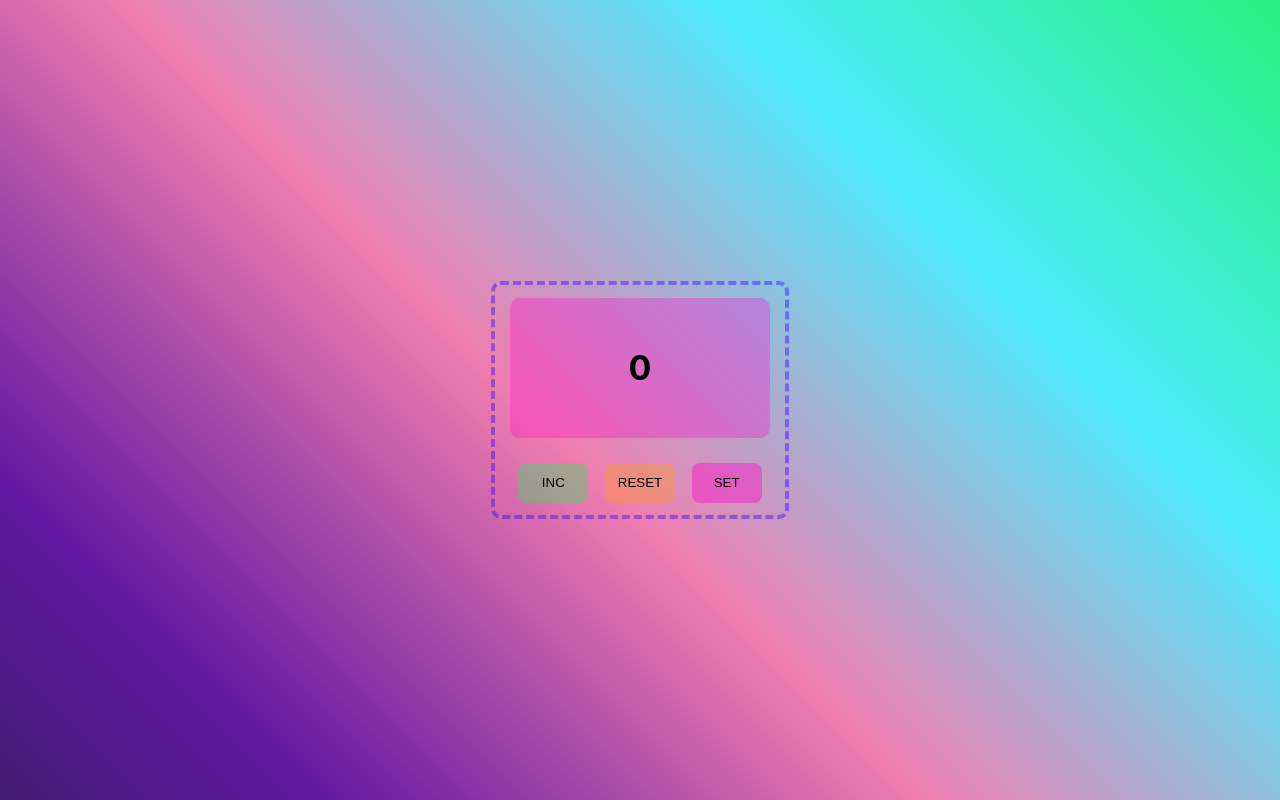
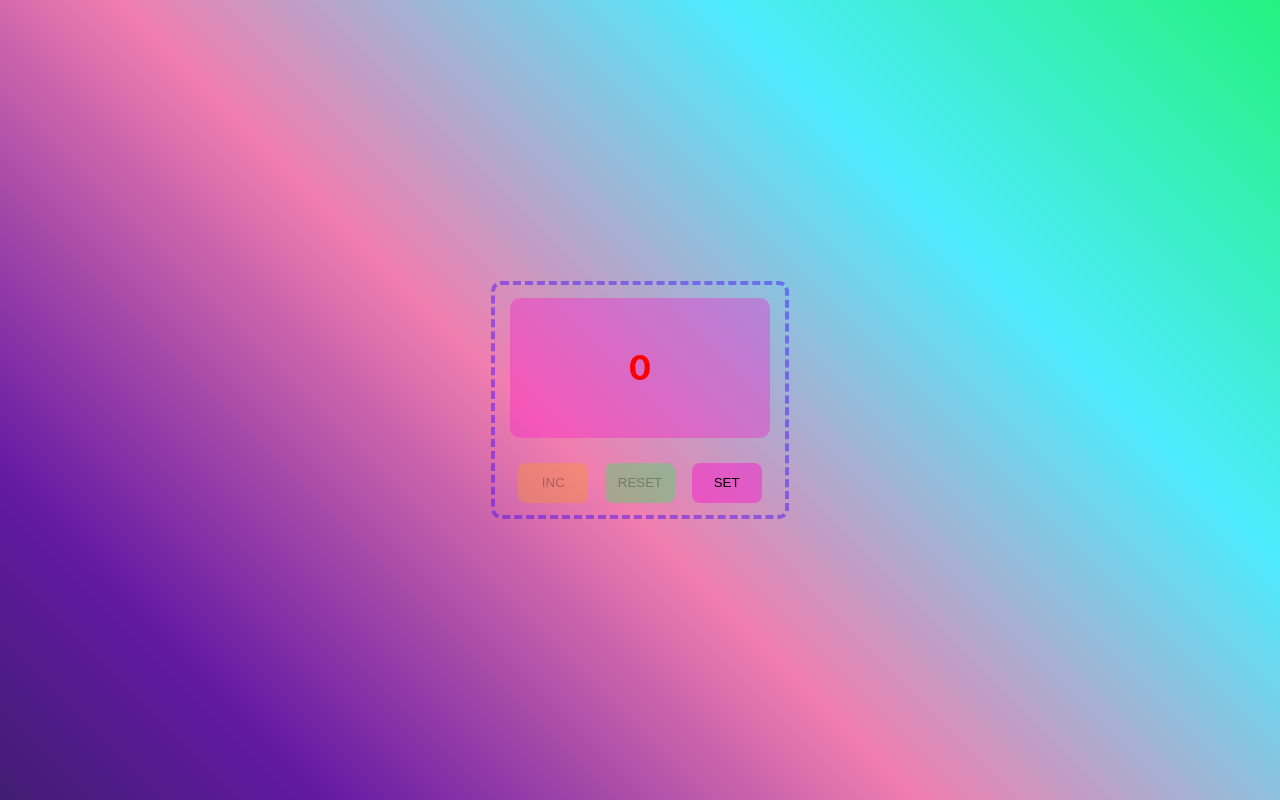
Before and after one commit to AnnaMintel/Counter, a React (Create React App) app: page / in a window 1280 px wide. Built offline with nearby package versions, Linux system fonts and the light colour scheme.

Commit message:
refactor: rewroted Settings and App components

```diff
--- a/src/App.tsx
+++ b/src/App.tsx
@@ -1,23 +1,32 @@
-import React, { useState } from 'react';
+import React, { useEffect, useState } from 'react';
+import { useDispatch } from 'react-redux';
 import './App.css';
 import { Counter } from './components/Counter/Counter';
 import { Settings } from './components/Settings/Settings';
+import { onChangeSetMaxValueAC, onChangeSetStartValueAC, resetAC } from './redux/counter-reducer';
 
 
 function App() {
 
+  const [switchToSettings, setSwitchToSettings] = useState<boolean>(false);
+  const dispatch = useDispatch();
 
-  const [maxValue, setMaxValue] = useState<number>(0);
-  const [startValue, setStartValue] = useState<number>(0);
-  const [switchToSettings, setSwitchToSettings] = useState<boolean>(false);
+  useEffect(() => {
+    let valueAsStringMax = localStorage.getItem('maxValue')
+    let valueAsStringStart = localStorage.getItem('startValue')
+    if (valueAsStringMax || valueAsStringStart) {
+      let newMaxValue = valueAsStringMax && JSON.parse(valueAsStringMax)
+      let newStartValue = valueAsStringStart && JSON.parse(valueAsStringStart)
+
+      dispatch(onChangeSetStartValueAC(+newStartValue));
+      dispatch(onChangeSetMaxValueAC(+newMaxValue));
+    }
+    dispatch(resetAC())
+  }, [])
 
   return <div className="App">
     {switchToSettings
       ? <Settings
-        startValue={startValue}
-        maxValue={maxValue}
-        setMaxValue={setMaxValue}
-        setStartValue={setStartValue}
         setSwitchToSettings={setSwitchToSettings}
       />
       : <Counter
--- a/src/components/Counter/Counter.tsx
+++ b/src/components/Counter/Counter.tsx
@@ -1,4 +1,4 @@
-import React, { useEffect, useState } from 'react';
+import React from 'react';
 import { useDispatch } from 'react-redux';
 import { useSelector } from 'react-redux';
 import { incrementAC, resetAC } from '../../redux/counter-reducer';
@@ -13,10 +13,11 @@ export const Counter = ({ setSwitchToSettings }: valueType) => {
 
   const value = useSelector<AppStateType, number>(state => state.counter.value);
   const maxValue = useSelector<AppStateType, number>(state => state.counter.maxValue);
+  const startValue = useSelector<AppStateType, number>(state => state.counter.startValue);
 
   const dispatch = useDispatch();
 
-  const incValue = () => dispatch(incrementAC())
+  const incValue = () => dispatch(incrementAC());
   const resetValue = () => dispatch(resetAC());
 
   const disabled = value == maxValue;
@@ -24,17 +25,17 @@ export const Counter = ({ setSwitchToSettings }: valueType) => {
   return (
     <div className={s.Counter}>
       <div className={s.section}>
-        <div className={`${s.numberDisplay} ${value == maxValue ? s.redNum : ""} `}>{value}</div>
+        <div className={`${s.numberDisplay} ${disabled ? s.redNum : ""} `}>{value}</div>
         <div className={s.buttoms}>
 
           <button
-            className={value == maxValue ? `${s.buttonReset}` : `${s.buttonInc}`} onClick={incValue}
+            className={disabled ? `${s.buttonReset}` : `${s.buttonInc}`} onClick={incValue}
             disabled={disabled}
           >INC</button>
 
           <button
-            className={value == maxValue ? s.buttonInc : s.buttonReset} onClick={resetValue}
-            disabled={disabled}>RESET</button>
+            className={disabled ? s.buttonInc : s.buttonReset} onClick={resetValue}
+            disabled={value == startValue}>RESET</button>
 
           <button className={s.buttonSet} onClick={() => setSwitchToSettings(true)}>SET</button>
 
--- a/src/components/Settings/Settings.tsx
+++ b/src/components/Settings/Settings.tsx
@@ -1,43 +1,32 @@
 import { TextField } from '@mui/material';
-import React, { ChangeEvent, useEffect, useState } from 'react';
+import React from 'react';
+import { useDispatch, useSelector } from 'react-redux';
+import { onChangeSetMaxValueAC, onChangeSetStartValueAC, resetAC } from '../../redux/counter-reducer';
+import { AppStateType } from '../../redux/store';
 import s from './Settings.module.css';
 
 export type valueType = {
-  startValue: number
-  maxValue: number
-  setValue?: (value: number) => void
-  setMaxValue: (maxValue: number) => void
-  setStartValue: (startValue: number) => void
   setSwitchToSettings: (switchToSettings: boolean) => void
 }
 
-export const Settings = ({ startValue, maxValue, setMaxValue, setStartValue, setValue, setSwitchToSettings }: valueType) => {
+export const Settings = ({ setSwitchToSettings }: valueType) => {
 
-  const onChangeSetMaxValue = (e: any) => {
-    setMaxValue(+e.currentTarget.value)
-  }
-  const onChangeSetStartValue = (e: any) => setStartValue(+e.currentTarget.value)
+  const maxValue = useSelector<AppStateType, number>(state => state.counter.maxValue);
+  const startValue = useSelector<AppStateType, number>(state => state.counter.startValue);
 
-  useEffect(() => {
-    let valueAsStringMax = localStorage.getItem('maxValue')
-    let valueAsStringStart = localStorage.getItem('startValue')
-    if (valueAsStringMax || valueAsStringStart) {
-      //@ts-ignore
-      let newMaxValue = JSON.parse(valueAsStringMax)
-      //@ts-ignore
-      let newStartValue = JSON.parse(valueAsStringStart)
-      setMaxValue(+newMaxValue)
-      setStartValue(+newStartValue)
-    }
-  }, [])
+  const dispatch = useDispatch();
+
+  const onChangeSetStartValue = (e: any) => {
+    dispatch(onChangeSetStartValueAC(+e.currentTarget.value));
+    dispatch(resetAC())
+  };
+  const onChangeSetMaxValue = (e: any) => dispatch(onChangeSetMaxValueAC(+e.currentTarget.value));
 
   const setFromLocalStorage = () => {
     localStorage.setItem('maxValue', JSON.stringify(maxValue))
     localStorage.setItem('startValue', JSON.stringify(startValue))
-    // setValue(+startValue)
     setSwitchToSettings(false)
   };
-
 
   return (
     <div className={s.Settings}>
--- a/src/redux/counter-reducer.ts
+++ b/src/redux/counter-reducer.ts
@@ -1,7 +1,7 @@
 
 const initialState = {
     value: 0,
-    maxValue: 5,
+    maxValue: 0,
     startValue: 0
 }
 type InitialStateType = typeof initialState
@@ -12,6 +12,10 @@ export const counterReducer = (state: InitialStateType = initialState, action: A
             return { ...state, value: state.value + 1 }
         case 'RESET-VALUE':
             return { ...state, value: state.startValue }
+        case 'SET-START-VALUE':
+            return { ...state, startValue: action.newValue }
+        case 'SET-MAX-VALUE':
+            return { ...state, maxValue: action.newValue }
         default:
             return state
     }
@@ -23,5 +27,11 @@ export const incrementAC = () => ({
 export const resetAC = () => ({
     type: 'RESET-VALUE'
 })
+export const onChangeSetStartValueAC = (newValue: number) => ({
+    type: 'SET-START-VALUE', newValue
+})
+export const onChangeSetMaxValueAC = (newValue: number) => ({
+    type: 'SET-MAX-VALUE', newValue
+})
 
 type ActionTypes = any
```
